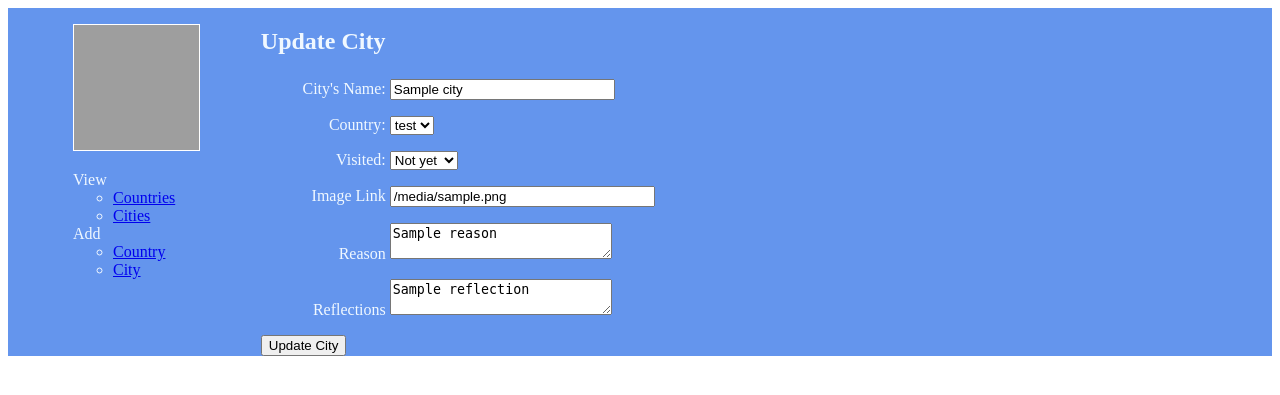
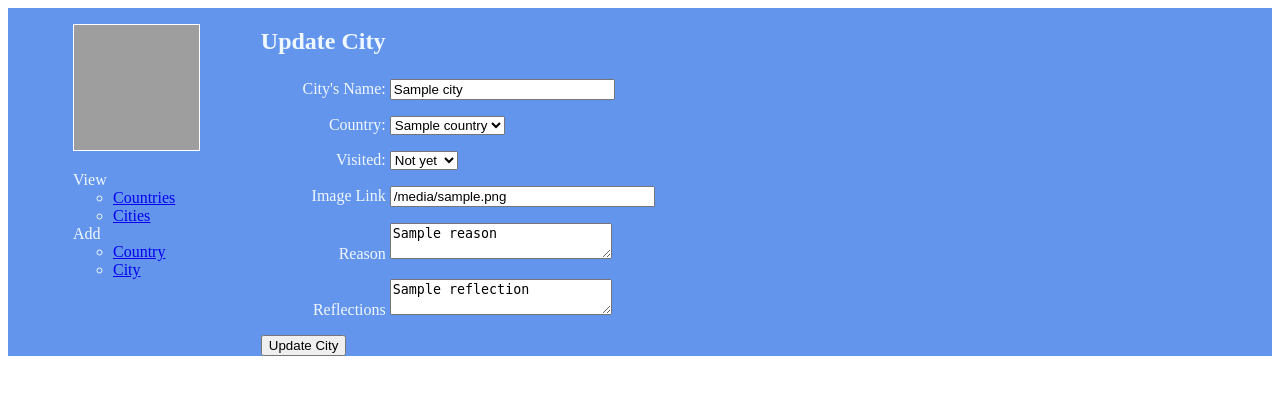
Before and after one commit to Chrisgr1/Codeclan22_W5_Project_Bucket_List, a Flask app: page /cities/1/edit in a window 1280 px wide. Shown: the top 395 px of the page. Run offline with Flask 2, Linux system fonts and the light colour scheme; a database or web service that is not in the repository returns one stand-in record (values such as "Sample title"); some libraries are stand-ins or nearby versions; grey boxes are pictures that could not be loaded.

Commit message:
update issues resolved with help from Sky

```diff
--- a/controllers/city_controller.py
+++ b/controllers/city_controller.py
@@ -49,11 +49,12 @@ def delete_city(id):
 # GET '/countries/<id>/edit'
 @cities_blueprint.route("/cities/<id>/edit", methods=['GET'])
 def edit_city(id):
+    list_of_countries = country_repository.select_all()
     city = city_repository.select(id)
-    return render_template('cities/edit.html', city=city)
+    return render_template('cities/edit.html', city=city, list_of_countries=list_of_countries)
 
-# PUT '/countries/<id>'
-@cities_blueprint.route("/countries/<id>", methods=['POST'])
+# PUT '/citiess/<id>'
+@cities_blueprint.route("/cities/<id>", methods=['POST'])
 def update_city(id):
     city_name = request.form['city_name']
     country_id = request.form['country_id']
@@ -61,6 +62,6 @@ def update_city(id):
     visited = request.form['visited']
     reason = request.form['reason']
     reflection = request.form['reflection']
-    city = City(city_name, country_id, img_url, visited, reason, reflection)
+    city = City(city_name, country_id, img_url, visited, reason, reflection, id)
     city_repository.update(city)
     return redirect('/cities')
--- a/repositories/city_repository.py
+++ b/repositories/city_repository.py
@@ -51,6 +51,6 @@ def delete_all():
 
     # UPDATE CITY
 def update(city):
-    sql = "UPDATE cities SET (city_name, country_id, img_url, visited, reason, reflection) VALUES (%s, %s, %s, %s, %s, %s) returning *"
+    sql = "UPDATE cities SET (city_name, country_id, img_url, visited, reason, reflection) = (%s, %s, %s, %s, %s, %s) WHERE id = %s"
     values = [city.city_name, city.country, city.img_url, city.visited, city.reason, city.reflection]
-    results = run_sql(sql, values)
+    run_sql(sql, values)
--- a/templates/cities/edit.html
+++ b/templates/cities/edit.html
@@ -5,7 +5,7 @@
 <div class = "results" >
 <h1>Update City <p></p></h1>
 
-    <form action="/cities" method="post" autofocus>
+    <form action="/cities/{{city.id}}" method="post" >
 
         <label for="city_name">City's Name:</label>
             <input type="text" name="city_name" id="city_name" value="{{ city.city_name }}" size =25>
@@ -14,9 +14,11 @@
 
         <label for="country_id">Country:</label>
             <select name="country_id" id="country">
-                <option value="Scotland">test</option>
-                <option value="Scotland">test</option>
-
+                {% for country in list_of_countries %}
+                    <option value="{{country.id}}"
+                        {% if country.id == city.country.id %} selected="selected" {% endif %}>
+                    {{country.country_name}}</option>
+                {% endfor %}
             </select>
 
             <p></p>
```
